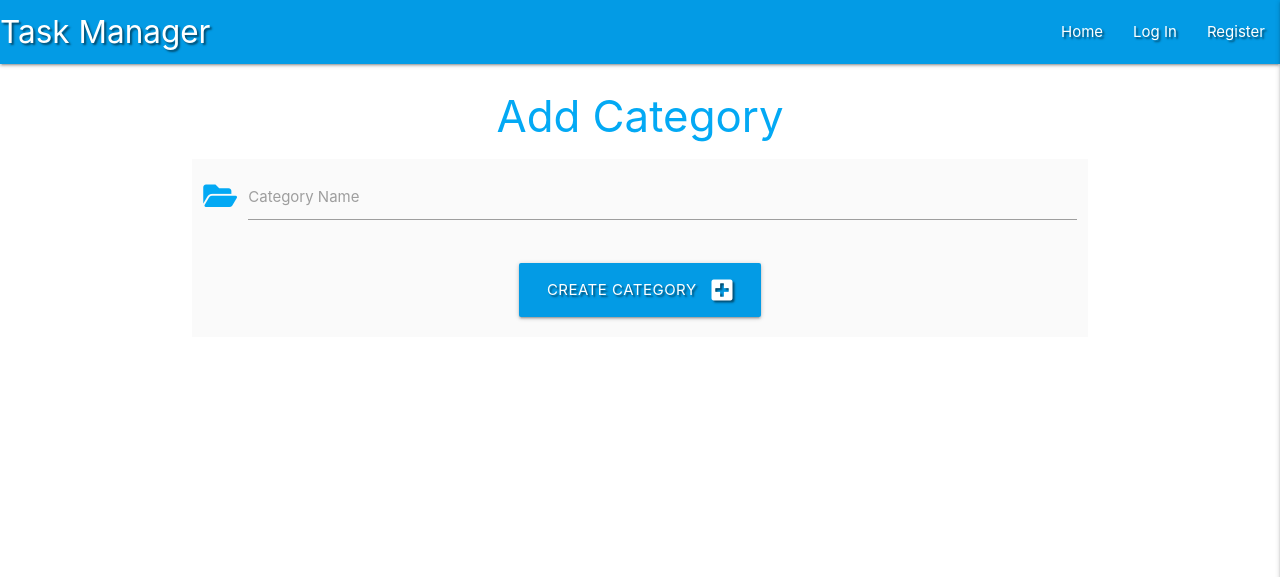
After one commit to MelindaZhang2020/flask-task-manager-project, a Flask app: page /add_category in a window 1280 px wide. The commit adds this page. Shown: the top 577 px of the page. Run offline with Flask 2, Linux system fonts and the light colour scheme; some libraries are stand-ins or nearby versions.

Commit message:
Add option to add category to db

```diff
--- a/app.py
+++ b/app.py
@@ -153,5 +153,16 @@ def get_categories():
     return render_template("categories.html", categories=categories)
 
 
+@app.route("/add_category", methods=["GET", "POST"])
+def add_category():
+    if request.method == "POST":
+        category = {"category_name": request.form.get("category_name")}
+        mongo.db.categories.insert_one(category)
+        flash("New Category Added")
+        return redirect("get_categories")
+
+    return render_template("add_category.html")
+
+
 if __name__ == "__main__":
     app.run(host=os.environ.get("IP"), port=int(os.environ.get("PORT")), debug=True)
--- /dev/null
+++ b/templates/add_category.html
@@ -0,0 +1,32 @@
+{% extends "base.html" %} {% block content %}
+<h3 class="light-blue-text text-daken-4 center-align">Add Category</h3>
+<div class="row car-panel grey lighten-5">
+  <form class="col s12" method="POST" action="{{ url_for('add_category') }}">
+    <!-- Category name -->
+    <div class="row">
+      <div class="input-field col s12">
+        <i class="fas fa-folder-open prefix light-blue-text text-daken-4"></i>
+        <input
+          id="category_name"
+          name="category_name"
+          minlength="3"
+          maxlength="25"
+          type="text"
+          class="validate"
+          required
+        />
+        <label for="category_name">Category Name</label>
+      </div>
+    </div>
+    <!-- submit button -->
+    <div class="row">
+      <div class="col s12 center-align">
+        <button type="submit" class="btn-large light-blue darken-1 text-shadow">
+          Create Category<i class="fas fa-plus-square right"></i>
+        </button>
+      </div>
+    </div>
+  </form>
+</div>
+
+{% endblock %}
```
Also changed, not shown: templates/categories.html (+10 -0 lines).
